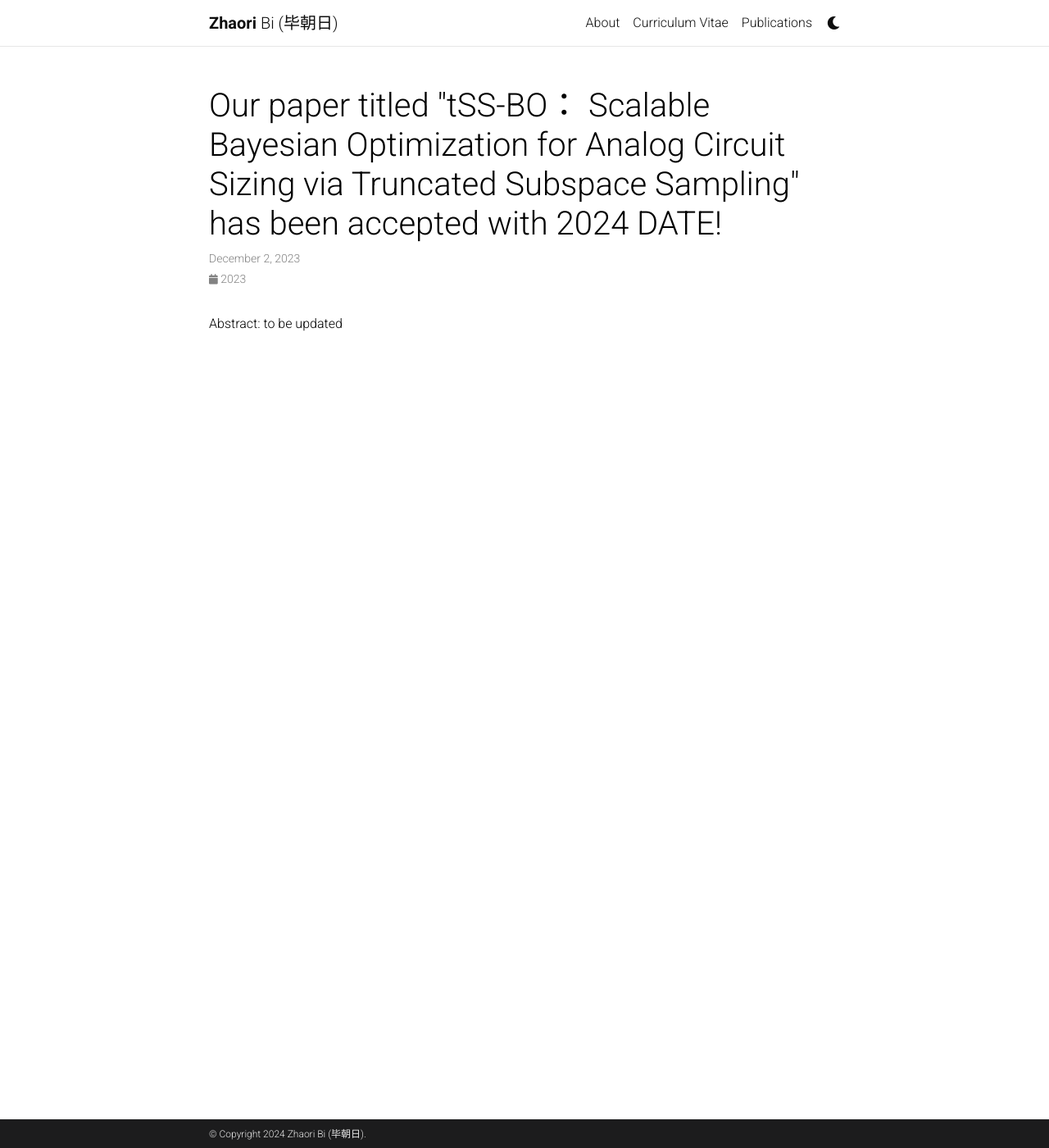
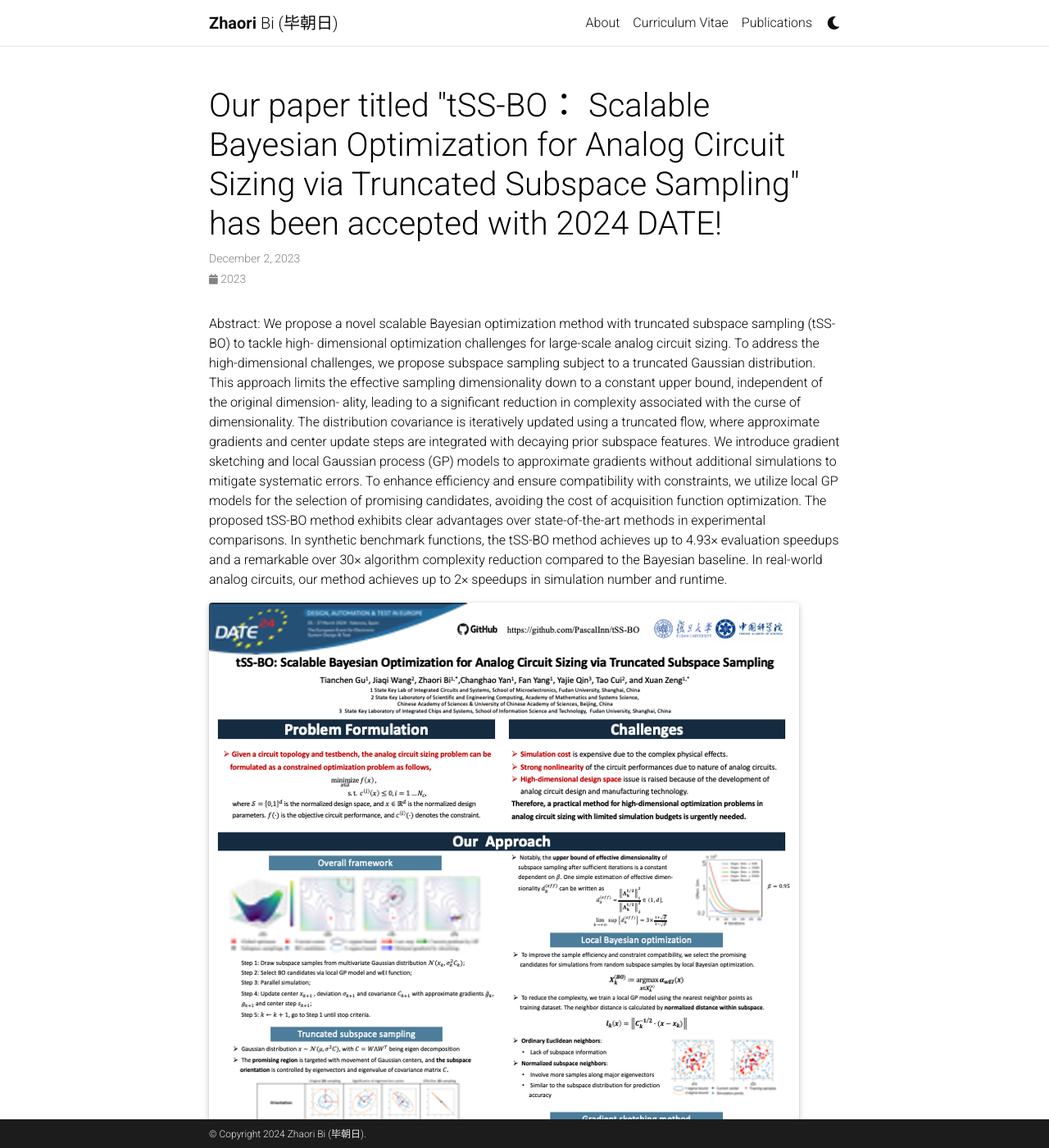
Before and after one commit to bzr2915/bzr2915, a Jekyll site: the page built from _news/A_6.md, in a window 1280 px wide and 1400 px high. Shown: the whole window at 82% size. Built offline with Jekyll 4.4.1, drawn with Linux system fonts in a browser that asks for light colours; full-size pictures stand in for the smaller copies a plugin makes; comment, search, counter and statistics services are not loaded; a style sheet for code colours, icons or effects is not loaded; some of the changed text lies outside the part shown.

Commit message:
update paper/poster

```diff
--- a/_news/A_6.md
+++ b/_news/A_6.md
@@ -5,4 +5,13 @@ date: 2023-12-02 16:11:00-0400
 inline: false
 related_posts: false
 ---
-Abstract: to be updated
+Abstract: We propose a novel scalable Bayesian optimization method with truncated subspace sampling (tSS-BO) to tackle high- dimensional optimization challenges for large-scale analog circuit sizing. To address the high-dimensional challenges, we propose subspace sampling subject to a truncated Gaussian distribution. This approach limits the effective sampling dimensionality down to a constant upper bound, independent of the original dimension- ality, leading to a significant reduction in complexity associated with the curse of dimensionality. The distribution covariance is iteratively updated using a truncated flow, where approximate gradients and center update steps are integrated with decaying prior subspace features. We introduce gradient sketching and local Gaussian process (GP) models to approximate gradients without additional simulations to mitigate systematic errors. To enhance efficiency and ensure compatibility with constraints, we utilize local GP models for the selection of promising candidates, avoiding the cost of acquisition function optimization. The proposed tSS-BO method exhibits clear advantages over state-of-the-art methods in experimental comparisons. In synthetic benchmark functions, the tSS-BO method achieves up to 4.93× evaluation speedups and a remarkable over 30× algorithm complexity reduction compared to the Bayesian baseline. In real-world analog circuits, our method achieves up to 2× speedups in simulation number and runtime.
+
+<div class="row">
+    <div class="col-sm mt-3 mt-md-0">
+        {% include figure.html path="assets/img/date2024_poster_gu.png" title="example image" class="img-fluid rounded z-depth-1" %}
+    </div>
+</div>
+<div class="caption">
+    Our poster in DATE 2024.
+</div>
```
Also changed, not shown: _news/A_11.md (added, +8 -0 lines), _news/A_7.md (+11 -1 lines), assets/img/1.jpg (deleted), assets/img/10.jpg (deleted), assets/img/11.jpg (deleted), assets/img/12.jpg (deleted), assets/img/2.jpg (deleted), assets/img/3.jpg (deleted), assets/img/4.jpg (deleted), assets/img/5.jpg (deleted), assets/img/6.jpg (deleted), assets/img/7.jpg (deleted), assets/img/8.jpg (deleted), assets/img/9.jpg (deleted), 2 more files.
